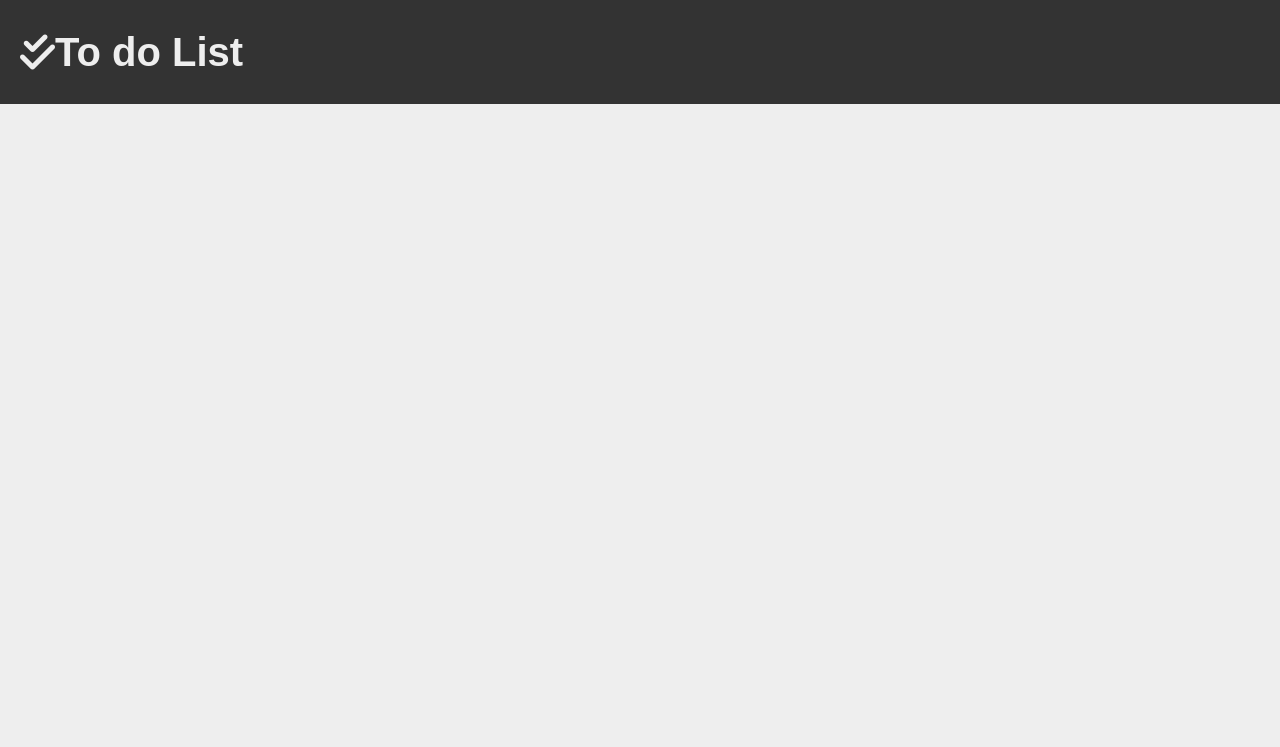
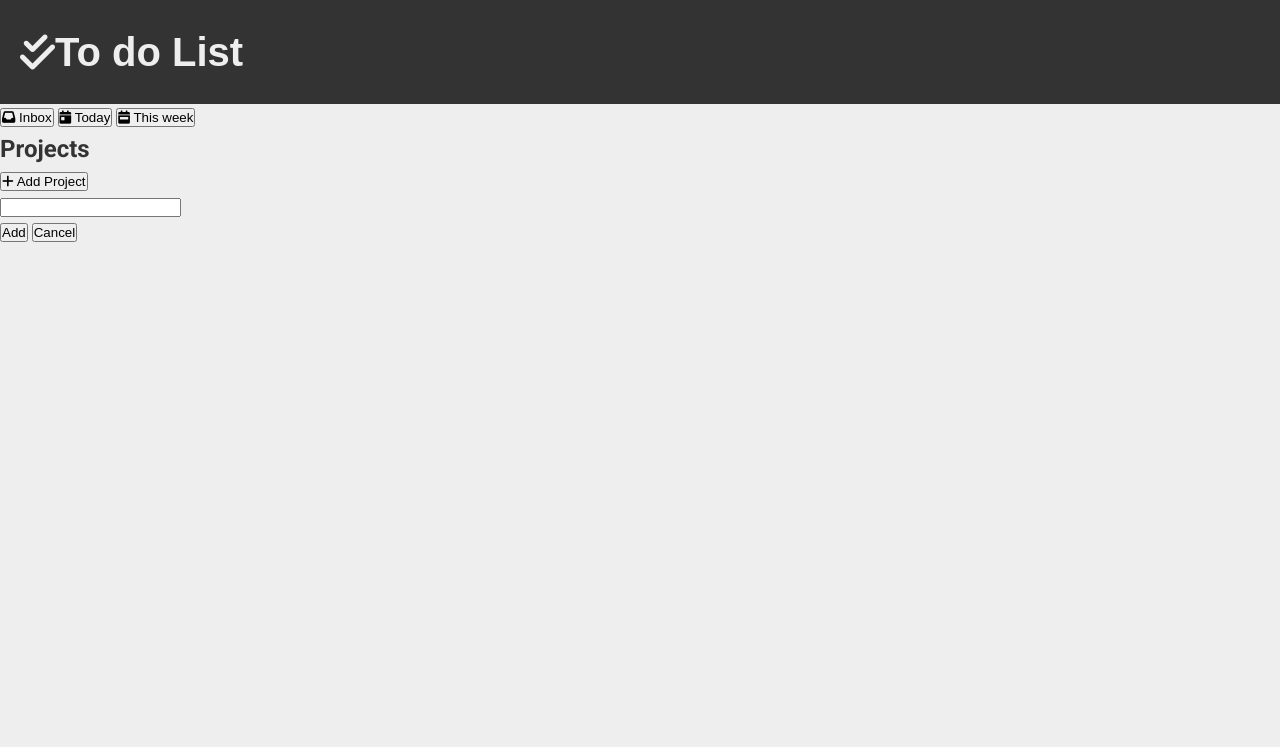
Before and after one commit to kuanalex/todolist, a website built with webpack: page dist/index.html in a window 1280 px wide. Shown: the top 747 px of the page. Built offline with nearby package versions, Linux system fonts and the light colour scheme; a web font is replaced by a local one.

Commit message:
adding default projects list and user projects

```diff
--- a/dist/index.html
+++ b/dist/index.html
@@ -28,8 +28,43 @@
             </button>
         </header>
 
+
         <main class="main">
+            <nav class="nav" id="nav">
+                <!-- Default projects -->
+                <div class="default-projects-list">
+                    <button class="button-default-project" id="button-inbox-projects">
+                        <i class="fas fa-inbox"></i>
+                        Inbox
+                    </button>
+                    <button class="button-default-project" id="button-today-projects">
+                        <i class="fas fa-calendar-day"></i>
+                        Today
+                    </button>
+                    <button class="button-default-project" id="button-week-projects">
+                        <i class="fas fa-calendar-week"></i>
+                        This week
+                    </button>
+                </div>
 
+                <!-- User projects -->
+                <h1 class="projects-title">Projects</h1>
+                <div class="projects-list" id="projects-list"></div>
+                <button class="button-add-project" id="button-add-project">
+                    <i class="fas fa-plus"></i>
+                    Add Project
+                </button>
+                <div class="add-project-popup" id="add-project-popup">
+                    <input class="input-add-project-popup" id="input-add-project-popup" type="text" />
+                    <div class="add-project-popup-buttons">
+                        <button class="button-add-project-popup" id="button-add-project-popup">
+                            Add
+                        </button>
+                        <button class="button-cancel-project-popup" id="button-cancel-project-popup">
+                            Cancel
+                        </button>
+                    </div>
+                </div>
         </main>
 
         <footer class="footer">
--- a/dist/styles.css
+++ b/dist/styles.css
@@ -19,9 +19,8 @@ html {
 
     /* footer support */
     position: relative;
-    /* makes html an element which footer sticks to */
     min-height: 100%;
-    /* not necessary when main takes all available space */
+
 }
 
 body {
```
